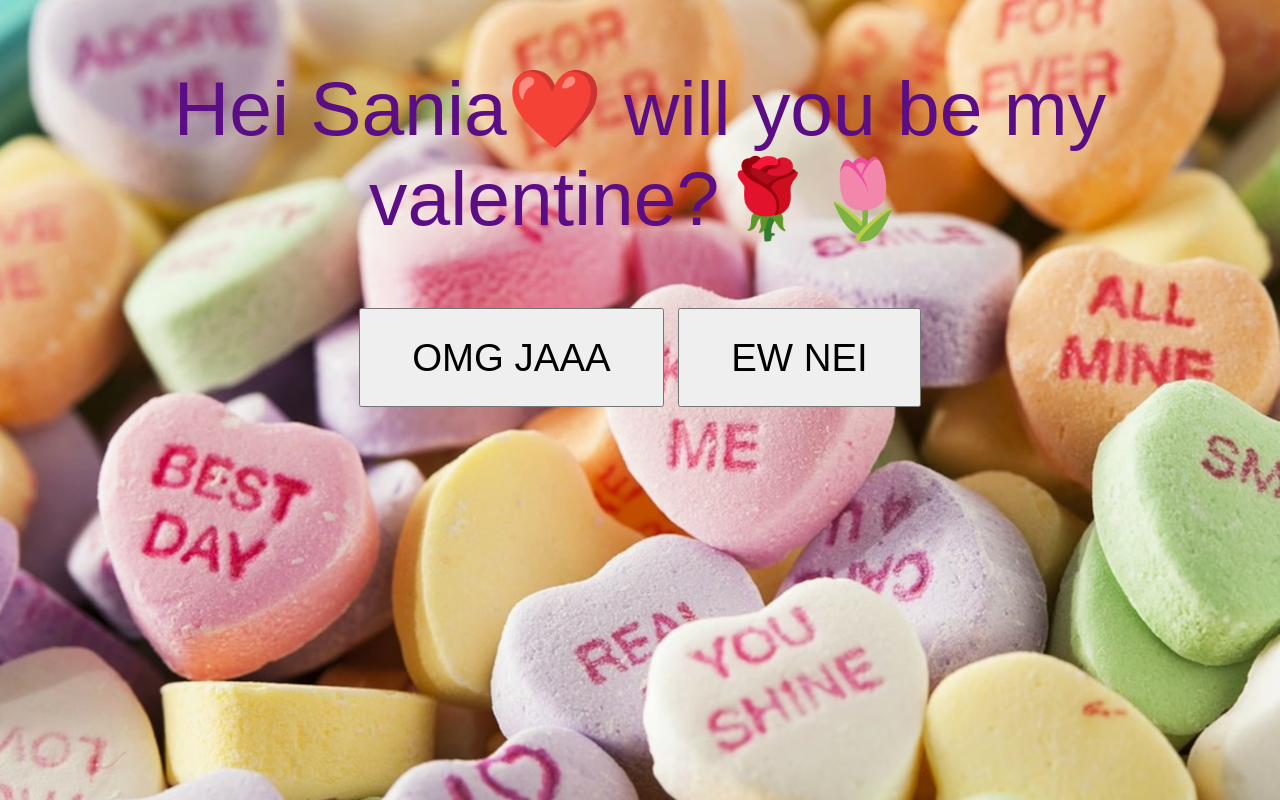
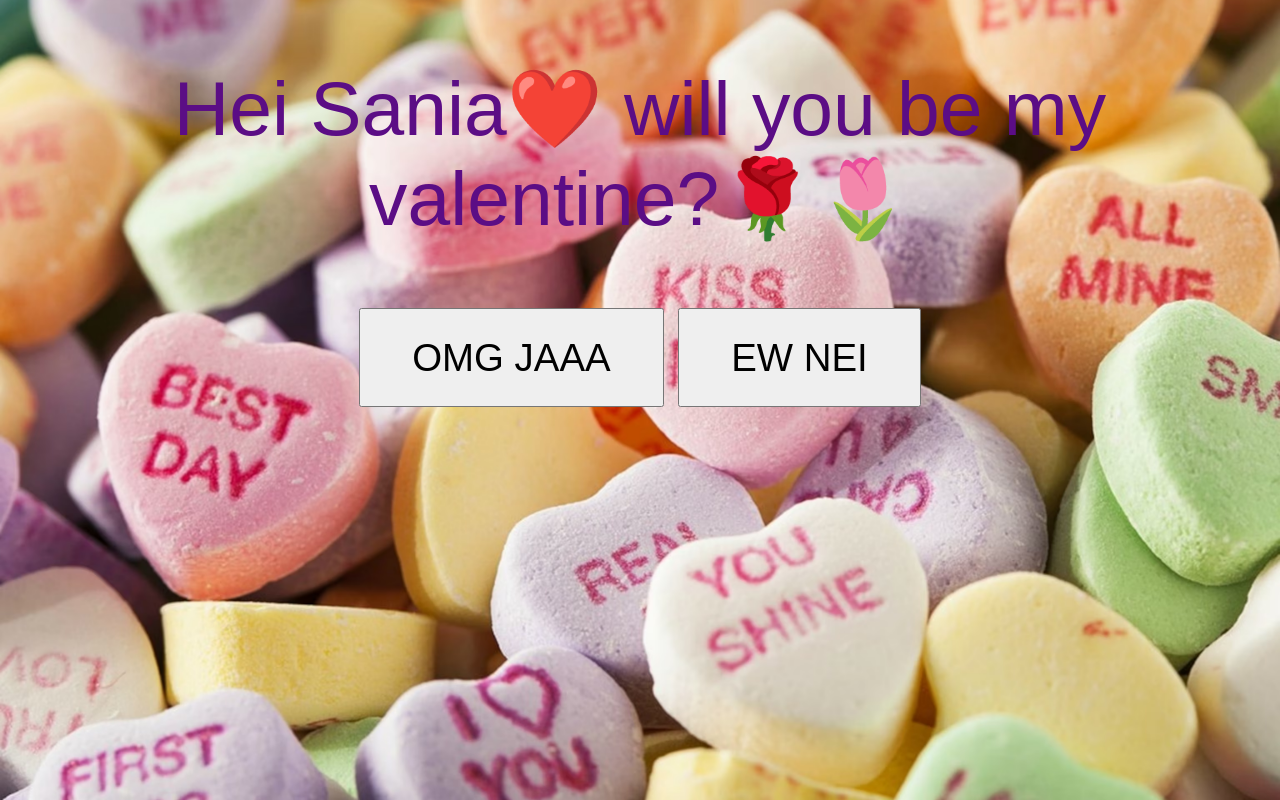
Before and after one commit to Rahemb/valentine-webpage, a plain HTML site: page index.html in a window 1280 px wide. Drawn offline with Linux system fonts and the light colour scheme.

Commit message:
Update index.html

```diff
--- a/index.html
+++ b/index.html
@@ -8,6 +8,8 @@
         body {
             background-image: url("background-image.jpg");
             background-size: cover;
+            background-attachment: fixed; /* Fix the background in place */
+            background-position: center; /* Center the background image */
             text-align: center;
             font-family: 'Arial', sans-serif;
             color: #5b0d85;
```
Lines whose indentation alone changed are shown as unchanged.
